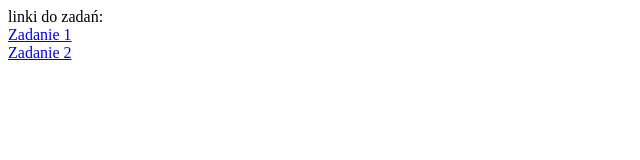
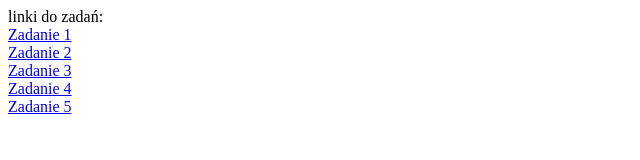
Before and after one commit to Sz69/Java, a plain HTML site: page index.html in a window 1280 px wide. Shown: the whole page, without its empty margins (0-640 px from the left). Drawn offline with Linux system fonts and the light colour scheme.

Commit message:
Update index.html

```diff
--- a/index.html
+++ b/index.html
@@ -10,6 +10,12 @@ linki do zadań: </br>
 <br>
 <a href="zad2_galk.html" target="strony">Zadanie 2</a>
 <br>
+<a href="zad3_galk.html" target="strony">Zadanie 3</a>
+<br>
+<a href="zad4_galk.html" target="strony">Zadanie 4</a>
+<br>
+<a href="zad5_galk.html" target="strony">Zadanie 5</a>
+<br>
 
       </body>
 </html>
```
